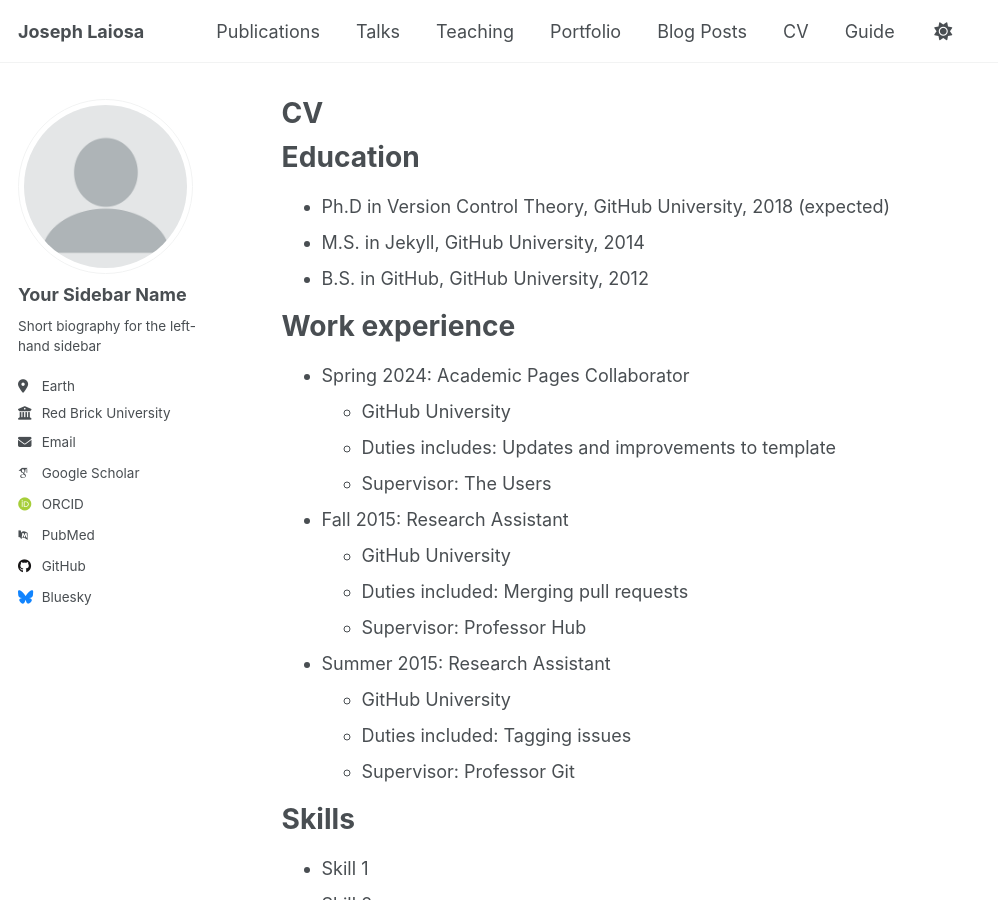
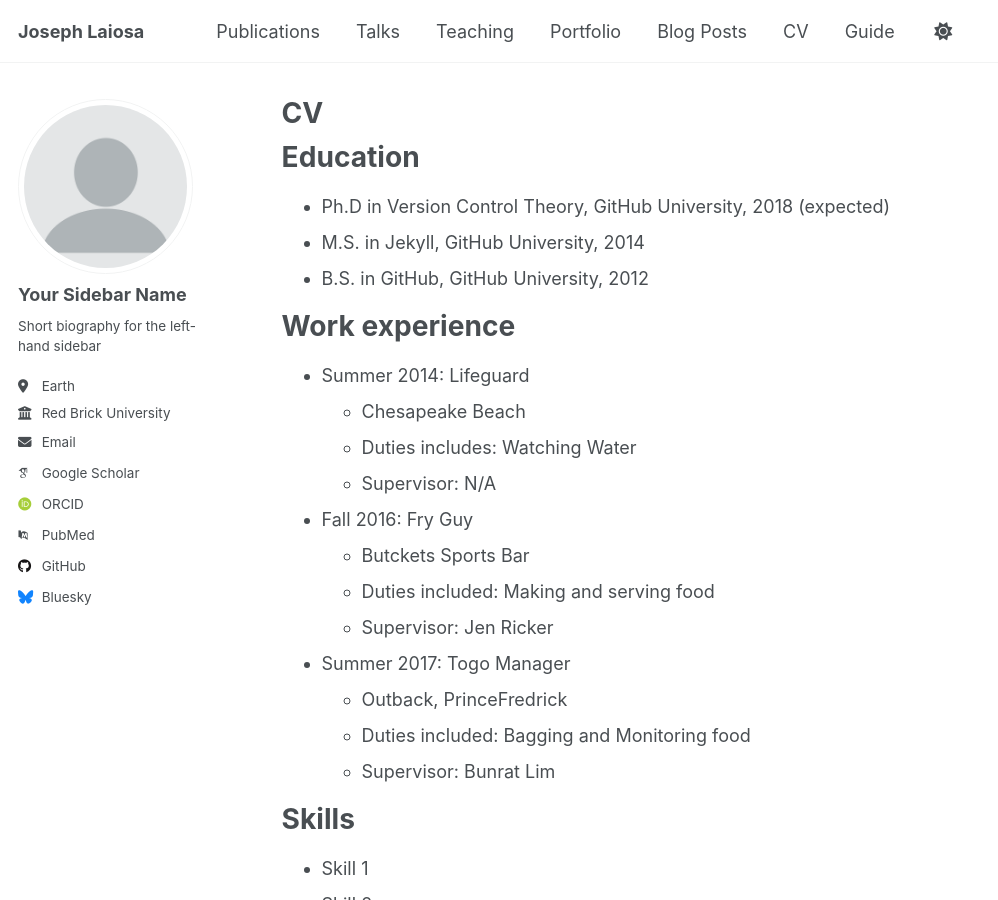
Before and after one commit to Jmlaiosa/Jmlaiosa.github.io, a Jekyll site: the page built from _pages/cv.md, in a window 1280 px wide and 900 px high. Shown: the whole window, without its empty margins (0-998 px from the left). Built offline with Jekyll 4.4.1, drawn with Linux system fonts in a browser that asks for light colours; some web fonts are replaced; a script that is not in the unit is left out.

Commit message:
Update cv.md
added work exp.

```diff
--- a/_pages/cv.md
+++ b/_pages/cv.md
@@ -17,20 +17,20 @@ Education
 
 Work experience
 ======
-* Spring 2024: Academic Pages Collaborator
-  * GitHub University
-  * Duties includes: Updates and improvements to template
-  * Supervisor: The Users
+* Summer 2014: Lifeguard
+  * Chesapeake Beach
+  * Duties includes: Watching Water
+  * Supervisor: N/A
 
-* Fall 2015: Research Assistant
-  * GitHub University
-  * Duties included: Merging pull requests
-  * Supervisor: Professor Hub
+* Fall 2016: Fry Guy
+  * Butckets Sports Bar
+  * Duties included: Making and serving food
+  * Supervisor: Jen Ricker
 
-* Summer 2015: Research Assistant
-  * GitHub University
-  * Duties included: Tagging issues
-  * Supervisor: Professor Git
+* Summer 2017: Togo Manager
+  * Outback, PrinceFredrick
+  * Duties included: Bagging and Monitoring food
+  * Supervisor: Bunrat Lim
 
 Skills
 ======
```
